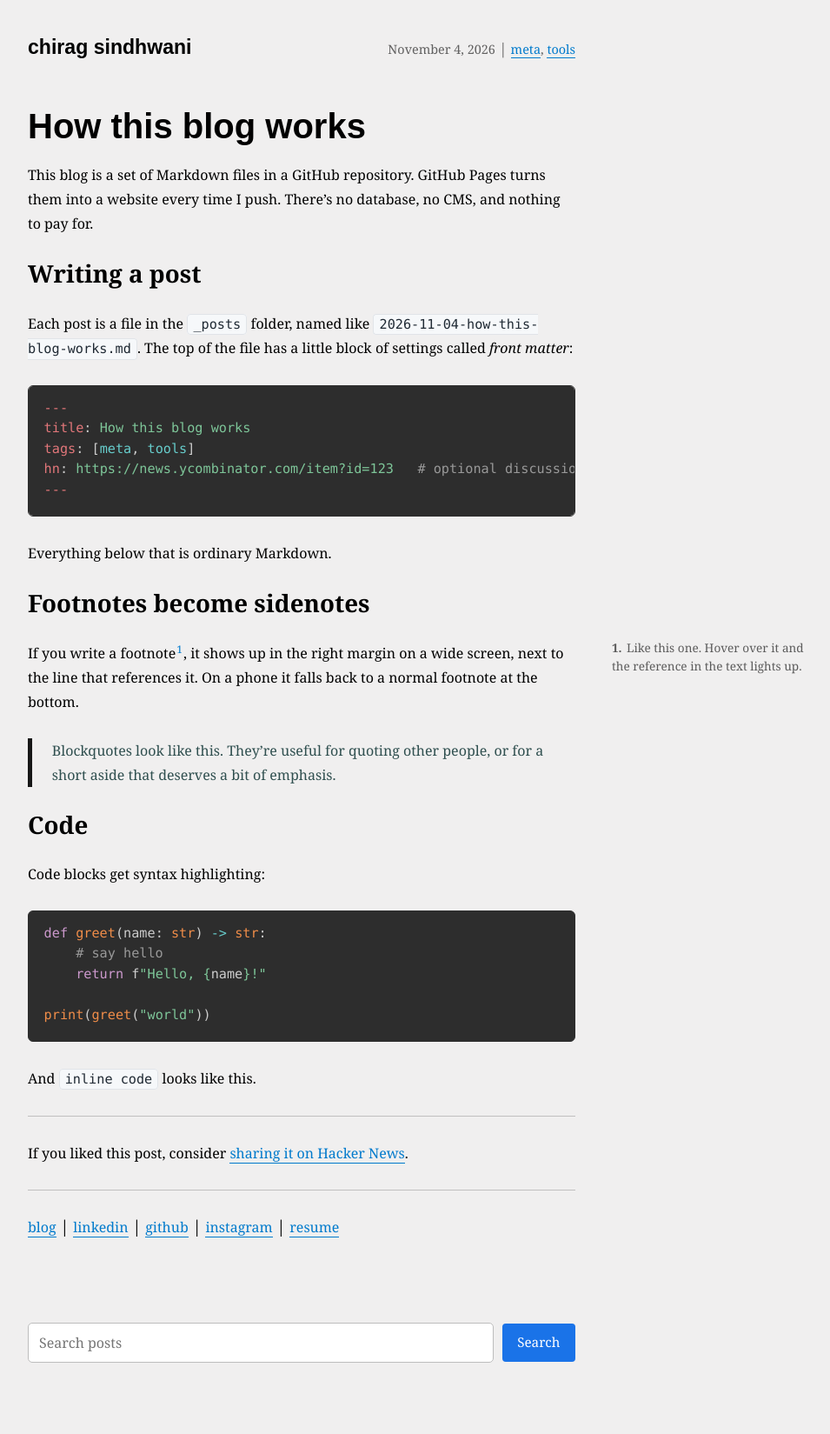
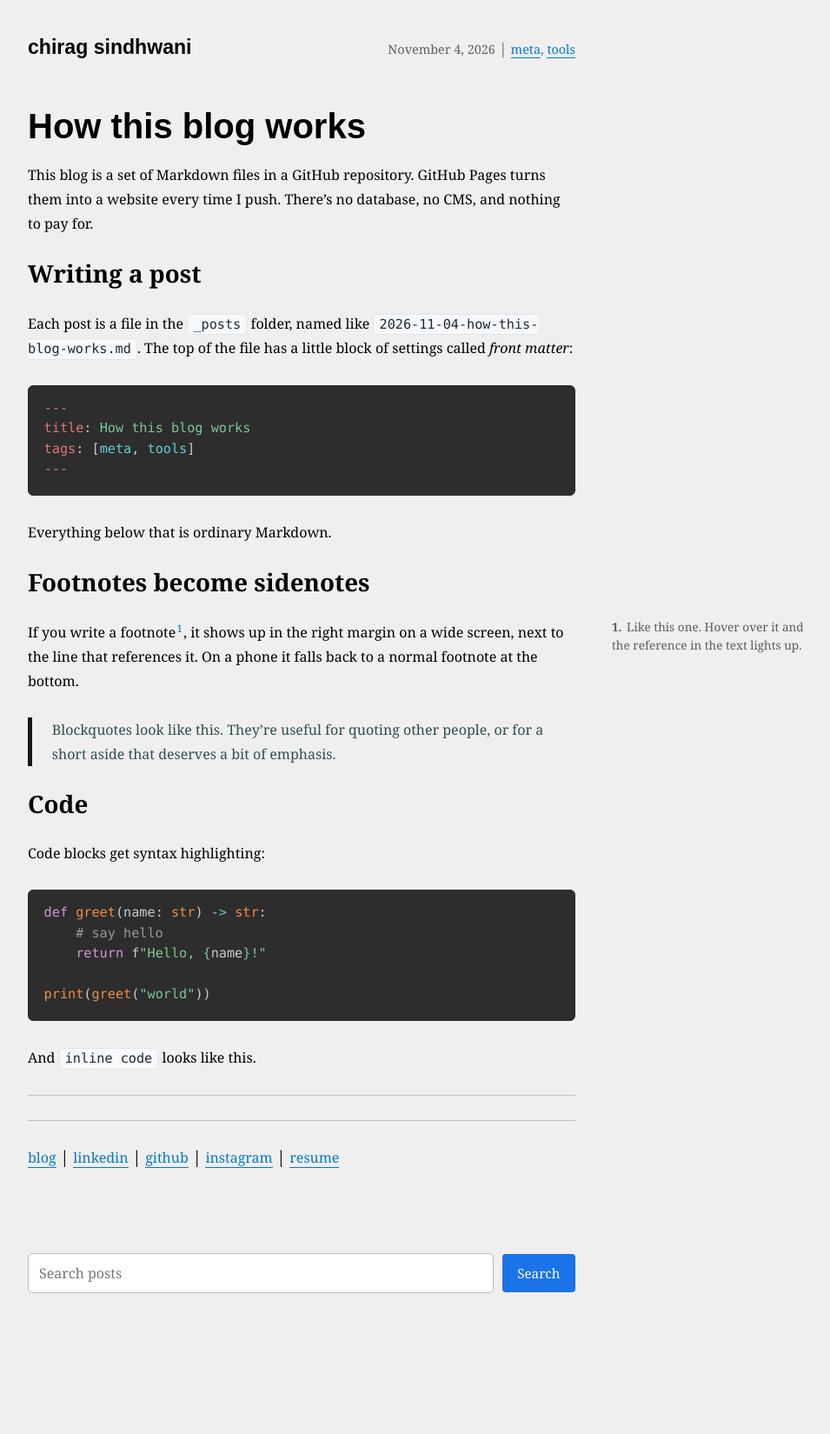
Before and after one commit to chirag1701/chirag1701.github.io, a Jekyll site: the page built from _posts/2026-11-04-how-this-blog-works.md, in a window 1280 px wide. Shown: the whole page at 87% size, without its empty margins (293-1248 px from the left). Built offline with Jekyll 4.4.1, drawn with Linux system fonts in a browser that asks for light colours; after the commit the page ends 1569 px from its top, so only the background shows below that.

Commit message:
Remove sharing links and discussion icons

````diff
--- a/_config.yml
+++ b/_config.yml
@@ -29,8 +29,6 @@ nav:
     url: /resume.pdf
     newtab: true
 
-# Used for the "If you liked this post…" line at the end of every post.
-subscribe_url: ""   # put your newsletter URL here to add "consider subscribing" to every post
 
 # ---------------------------------------------------------------
 # Build settings (you normally don't need to touch these)
--- a/_includes/post-meta.html
+++ b/_includes/post-meta.html
@@ -1,10 +1,2 @@
 {%- assign p = include.post -%}
-<div class="post-meta"><span>{{ p.date | date: "%B %-d, %Y" }}{% if p.tags.size > 0 %}&nbsp;│ {% for tag in p.tags %}<a href="{{ '/tags/' | relative_url }}#{{ tag | slugify }}">{{ tag }}</a>{% unless forloop.last %}, {% endunless %}{% endfor %}{% endif %}</span>
-{%- if p.hn or p.lobsters or p.reddit -%}
-<ul class="discussion-links" aria-label="Post discussions" role="list">
-  {%- if p.hn -%}<li><a href="{{ p.hn }}" title="Hacker News discussion" aria-label="Hacker News discussion of {{ p.title | escape }}"><svg viewBox="0 0 24 24" aria-hidden="true" focusable="false"><path fill-rule="evenodd" d="M2 2h20v20H2V2zm4 4 5 8v5h2v-5l5-8h-2.5L12 12 8.5 6H6z"></path></svg></a></li>{%- endif -%}
-  {%- if p.lobsters -%}<li><a href="{{ p.lobsters }}" title="Lobsters discussion" aria-label="Lobsters discussion of {{ p.title | escape }}"><svg viewBox="0 0 24 24" aria-hidden="true" focusable="false"><path d="M12 2C6.5 2 2 6.5 2 12s4.5 10 10 10 10-4.5 10-10S17.5 2 12 2zm-1 5h2v8h4v2h-6V7z"></path></svg></a></li>{%- endif -%}
-  {%- if p.reddit -%}<li><a href="{{ p.reddit }}" title="Reddit discussion" aria-label="Reddit discussion of {{ p.title | escape }}"><svg viewBox="0 0 24 24" aria-hidden="true" focusable="false"><path d="M12 2a10 10 0 1 0 0 20 10 10 0 0 0 0-20zm5.5 11.3c0 2.3-2.5 4.2-5.5 4.2s-5.5-1.9-5.5-4.2c0-.5.1-.9.3-1.3a1.4 1.4 0 1 1 1.6-2.2A7.6 7.6 0 0 1 12 9l.8-3.6 2.6.6a1 1 0 1 1-.1.9l-1.8-.4-.5 2.5a7.6 7.6 0 0 1 3.5.9 1.4 1.4 0 1 1 1.6 2.2c.2.4.4.8.4 1.2zM9.5 13a1 1 0 1 0 0-2 1 1 0 0 0 0 2zm5 0a1 1 0 1 0 0-2 1 1 0 0 0 0 2zm-.3 1.9a3.5 3.5 0 0 1-4.4 0l-.5.5a4.2 4.2 0 0 0 5.4 0l-.5-.5z"></path></svg></a></li>{%- endif -%}
-</ul>
-{%- endif -%}
-</div>
+<div class="post-meta"><span>{{ p.date | date: "%B %-d, %Y" }}{% if p.tags.size > 0 %}&nbsp;│ {% for tag in p.tags %}<a href="{{ '/tags/' | relative_url }}#{{ tag | slugify }}">{{ tag }}</a>{% unless forloop.last %}, {% endunless %}{% endfor %}{% endif %}</span></div>
--- a/_layouts/post.html
+++ b/_layouts/post.html
@@ -9,7 +9,6 @@ layout: default
 </section></div>
 
 <hr style="margin-bottom:1.75rem">
-<p>If you liked this post{% if site.subscribe_url and site.subscribe_url != "" %}, consider <a href="{{ site.subscribe_url }}" target="_blank" rel="noopener">subscribing</a> to email updates about my new posts, or{% else %}, consider{% endif %} <a href="https://news.ycombinator.com/submitlink?u={{ page.url | absolute_url | url_encode }}&amp;t={{ page.title | url_encode }}" target="_blank" rel="noopener">sharing it on Hacker News</a>.</p>
 
 {%- assign related = nil -%}
 {%- for p in site.posts -%}
--- a/_posts/2026-11-04-how-this-blog-works.md
+++ b/_posts/2026-11-04-how-this-blog-works.md
@@ -14,7 +14,6 @@ Each post is a file in the `_posts` folder, named like `2026-11-04-how-this-blog
 ---
 title: How this blog works
 tags: [meta, tools]
-hn: https://news.ycombinator.com/item?id=123   # optional discussion link
 ---
 ```
 
--- a/assets/css/style.css
+++ b/assets/css/style.css
@@ -107,11 +107,6 @@ div.highlight, figure.highlight { background: none; margin: 0; }
 
 .post-meta { color: rgba(0, 0, 0, 0.6); font-size: 0.9rem; font-family: inherit; line-height: 1.4; margin: 0 0 0.5rem; }
 
-.discussion-links { display: inline-flex; align-items: center; gap: 0.35rem; list-style: none; margin: 0 0 0 0.5rem; padding: 0; vertical-align: middle; }
-.discussion-links li { margin: 0; padding: 0; }
-.discussion-links a { display: flex; align-items: center; justify-content: center; width: 1.25rem; height: 1.25rem; box-shadow: none; }
-.discussion-links svg { width: 1rem; height: 1rem; fill: currentColor; }
-.discussion-links a:hover, .discussion-links a:focus { outline: 1px solid currentColor; outline-offset: 2px; border-radius: 2px; }
 
 .blog-cta { font-size: 1.2rem; font-weight: 700; margin-top: 1.75rem; }
 
````
Also changed, not shown: README.md (+1 -5 lines), .pages.yml.
